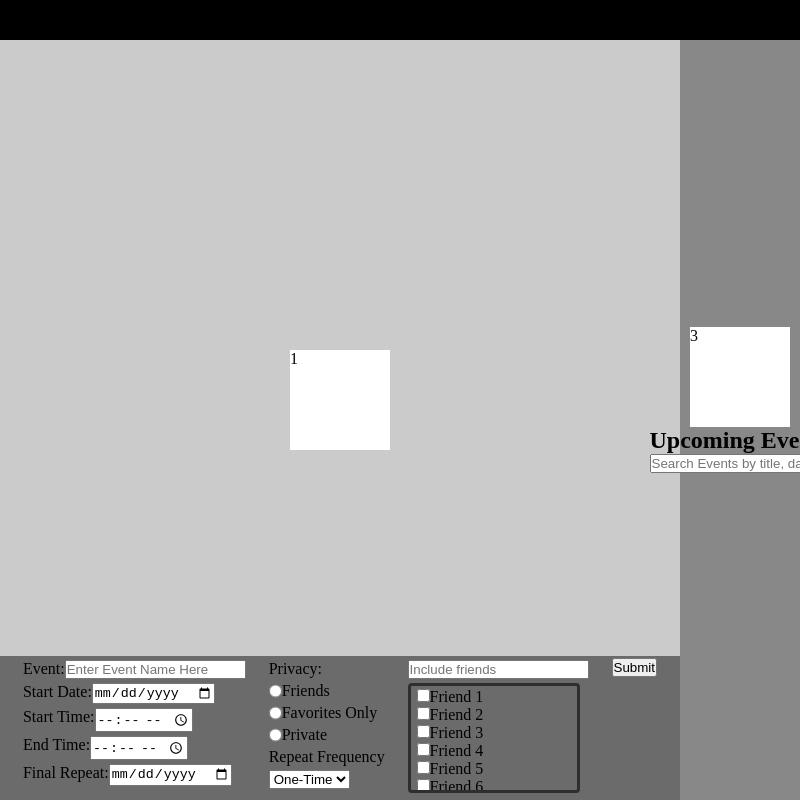
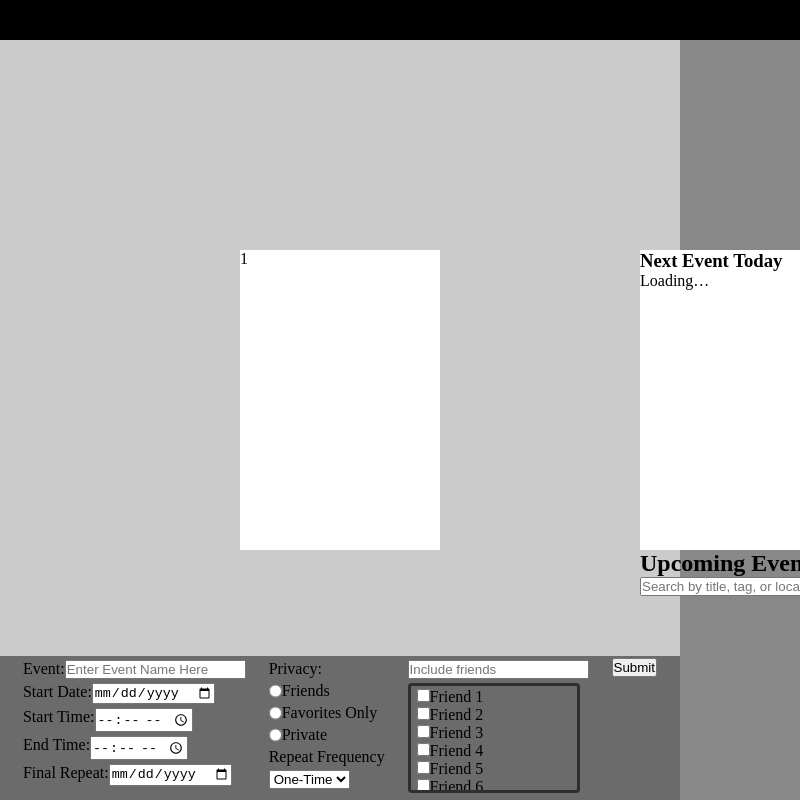
Before and after one commit to elbaAb/Software-Development-Lifecycle, an Electron app: page Communal-Calendar/index.html in a window 800 px wide. Shown: the top 800 px of the page. Drawn offline with Linux system fonts and the light colour scheme.

Commit message:
Upcoming Events
Added boxes with no functionality for searching and seeing upcoming events.

```diff
--- a/Communal-Calendar/base.css
+++ b/Communal-Calendar/base.css
@@ -57,8 +57,8 @@ body{
 }
 
 .box {
-    width: 100px;
-    height: 100px;
+    width: 200px;
+    height: 300px;
 }
 #box1 {
     background-color: #ffffff;
--- a/Communal-Calendar/index.html
+++ b/Communal-Calendar/index.html
@@ -129,15 +129,21 @@
         </div>
       </div>
       <div class="right-section">
-        <div class="box" id="box3">3</div>
-        <!-- Upcoming Events Section   -->
-         <section id=""upcoming-events">
+  <div class="box" id="box3">
+    <!-- Box A: Next Event Today -->
+    <div class="box" id="today-box">
+      <h3>Next Event Today</h3>
+      <div id="today-event" aria-live="polite">Loading…</div>
+    </div>
+
+    <!-- Box B: Upcoming Events -->
+    <section id="upcoming-events">
       <h2>Upcoming Events</h2>
       <input
         id="events-search"
-          type="'search"
-          placeholder="Search Events by title, date, or location..."
-          aria-label="Search Events"
+        type="search"
+        placeholder="Search by title, tag, or location…"
+        aria-label="Search events"
       />
       <div id="events-root" aria-live="polite"></div>
     </section>
```
Lines whose indentation alone changed are shown as unchanged.
